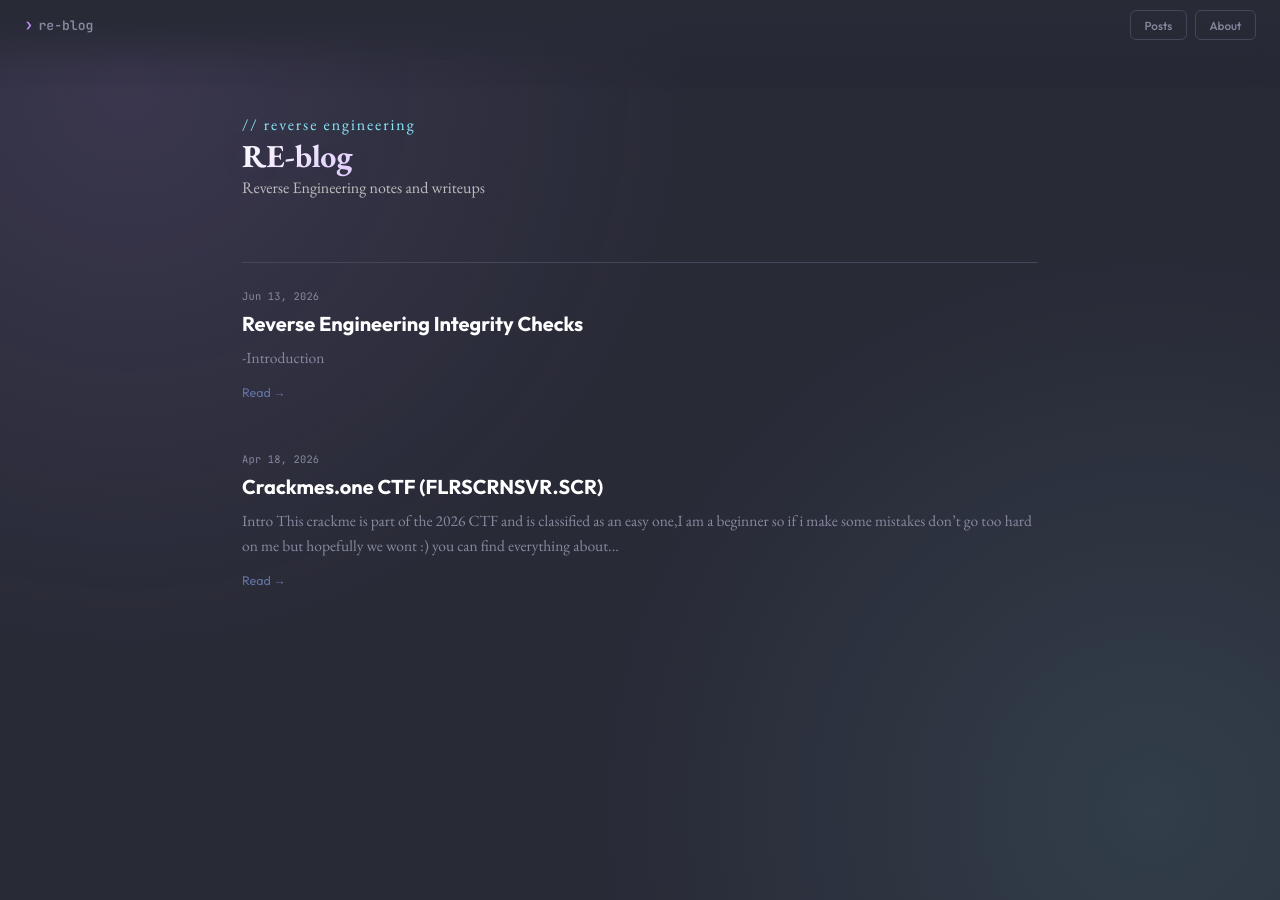
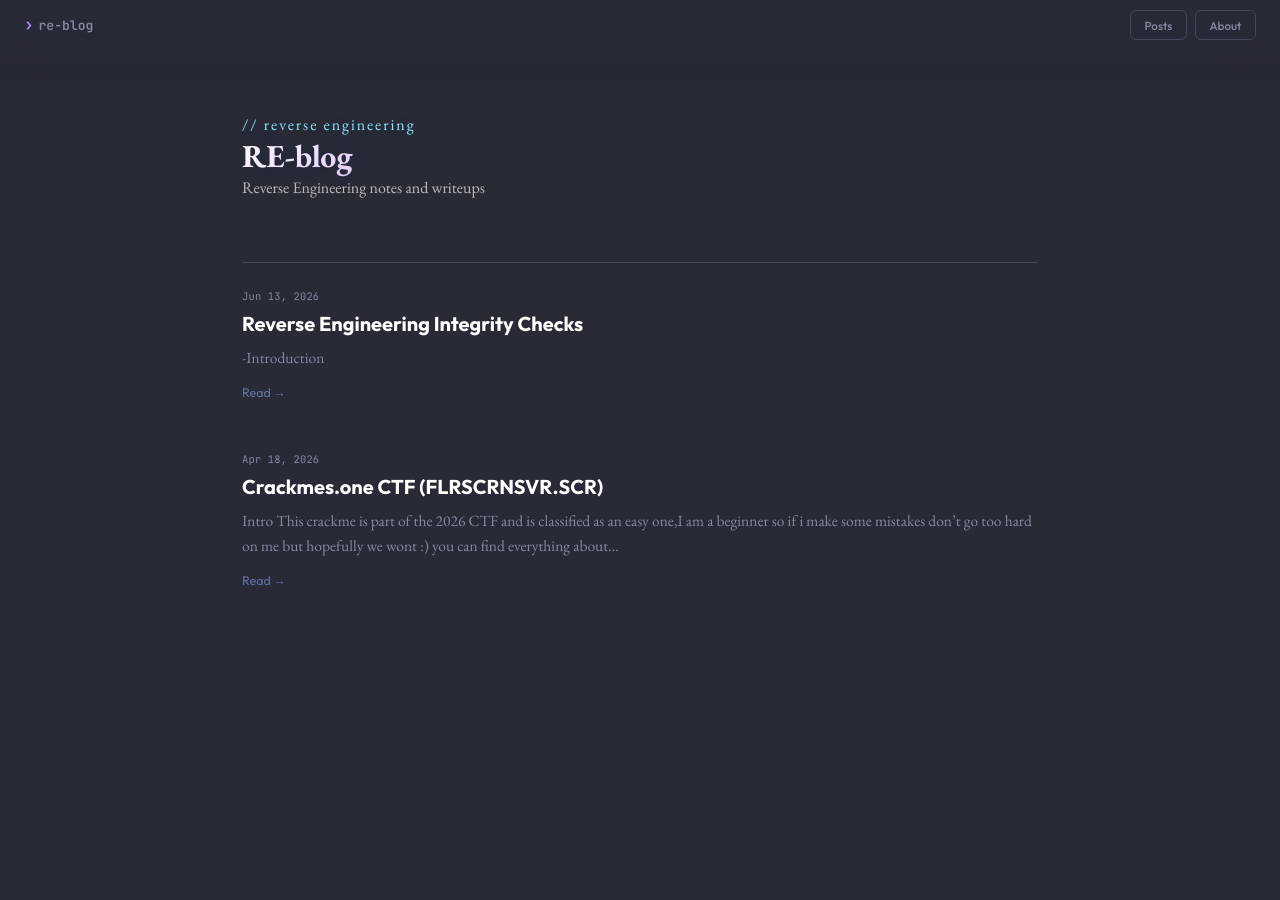
Before and after one commit to hazouka/hazouka.github.io, a Jekyll site: the page built from index.md, in a window 1280 px wide and 900 px high. Built offline with Jekyll 4.4.1, drawn with Linux system fonts in a browser that asks for light colours; nearby versions of some CDN libraries; a style sheet for code colours, icons or effects is not loaded.

Commit message:
Remove bg radial glow, restore hover effects

```diff
--- a/assets/css/style.css
+++ b/assets/css/style.css
@@ -453,7 +453,16 @@
   transition: all var(--transition);
 }
 
-
+.post-card:hover {
+  background: rgba(255, 255, 255, 0.03);
+}
+
+.post-card:hover .post-card-title {
+  color: var(--text-head);
+}
+.post-card:hover .post-read-link {
+  color: var(--accent);
+}
 
 .post-card-meta {
   display: flex;
@@ -1308,8 +1317,7 @@
 }
 
 body {
-  background: radial-gradient(circle at 10% 10%, rgba(189, 147, 249, 0.12) 0%, transparent 40%), radial-gradient(circle at 90% 90%, rgba(139, 233, 253, 0.1) 0%, transparent 40%), var(--bg);
-  background-attachment: fixed;
+  background: var(--bg);
 }
 
 .tag-bar {
@@ -1500,4 +1508,4 @@
 .post-nav a { max-width: 45%; }
 
 .post-card-title a { color: var(--text-head); }
-.post-card-title a:hover { color: var(--text-head); text-decoration: none; }
+.post-card-title a:hover { color: var(--link); text-decoration: none; }
```
